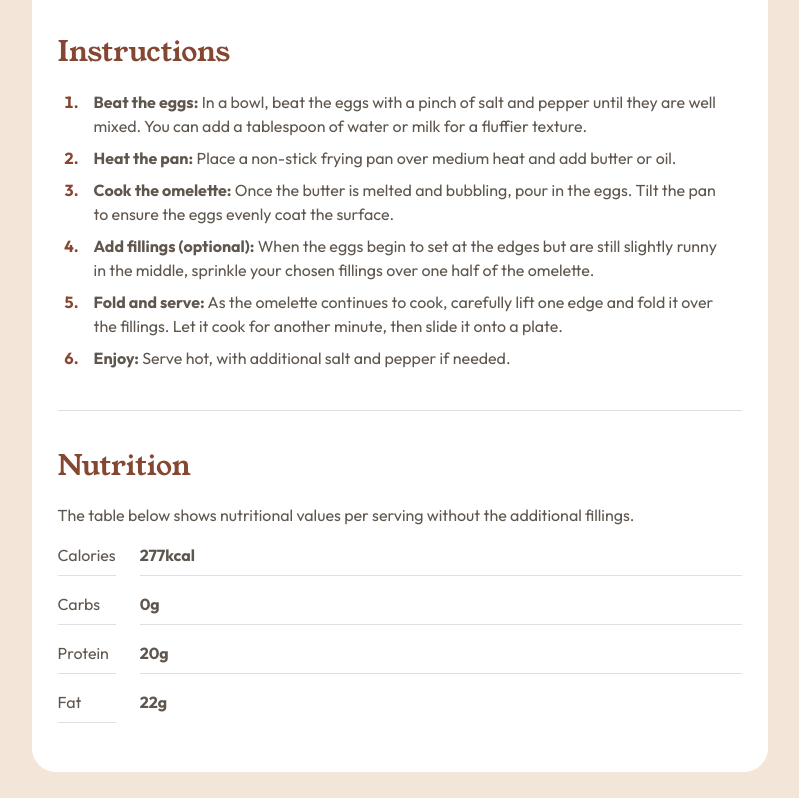
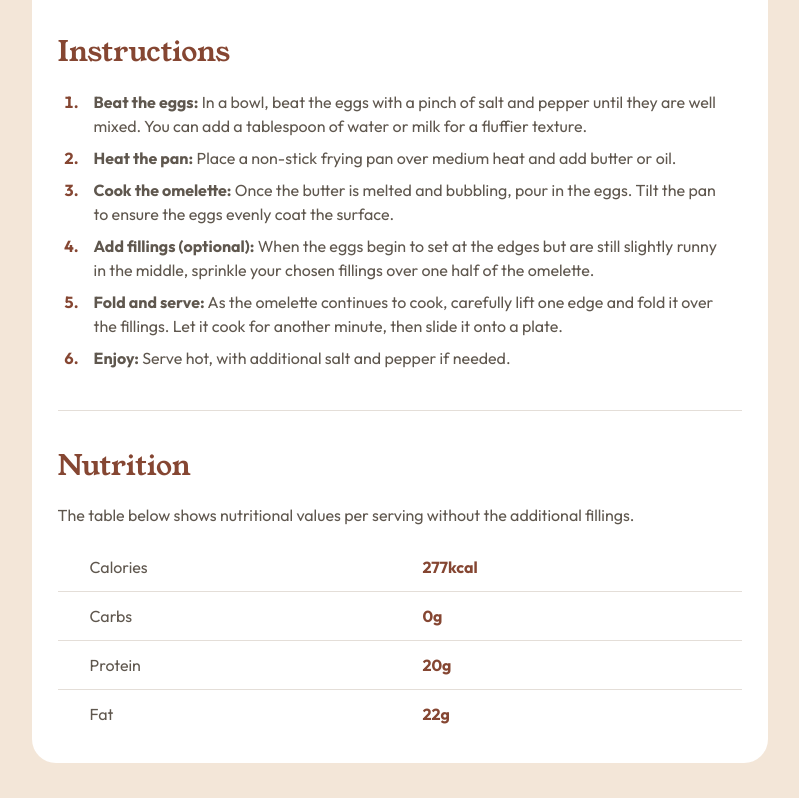
Before and after one commit to Celthros/recipe-page-challenge, a website: page index.html in a window 1280 px wide. Shown: the part 1028-1826 px from the top of the page, without its empty margins (240-1039 px from the left). Drawn offline with Linux system fonts and the light colour scheme.

Commit message:
Refactor table styles in SCSS and update HTML structure for recipe nutrition section

```diff
--- a/index.html
+++ b/index.html
@@ -6,7 +6,8 @@
 	<link rel="icon" type="image/png" sizes="32x32" href="./assets/images/favicon-32x32.png">
 	<link rel="preconnect" href="https://fonts.googleapis.com">
 	<link rel="preconnect" href="https://fonts.gstatic.com" crossorigin>
-	<link href="https://fonts.googleapis.com/css2?family=Outfit:wght@100..900&family=Young+Serif&display=swap" rel="stylesheet">
+	<link href="https://fonts.googleapis.com/css2?family=Outfit:wght@100..900&family=Young+Serif&display=swap"
+		  rel="stylesheet">
 	<link rel="preload" href="style.min.css" as="style" onload="this.rel='stylesheet'">
 	<noscript>
 		<link rel="stylesheet" href="style.min.css">
@@ -54,21 +55,26 @@
 			<h2 id="recipe-instructions-heading">Instructions</h2>
 
 			<ol>
-					<li><strong>Beat the eggs:</strong> In a bowl, beat the eggs with a pinch of salt and pepper until they are well mixed.
+				<li><strong>Beat the eggs:</strong> In a bowl, beat the eggs with a pinch of salt and pepper until they
+					are well mixed.
 					You can add a tablespoon of water or milk for a fluffier texture.
 				</li>
 
-					<li><strong>Heat the pan:</strong> Place a non-stick frying pan over medium heat and add butter or oil.</li>
+				<li><strong>Heat the pan:</strong> Place a non-stick frying pan over medium heat and add butter or oil.
+				</li>
 
-					<li><strong>Cook the omelette:</strong> Once the butter is melted and bubbling, pour in the eggs. Tilt the pan to ensure
+				<li><strong>Cook the omelette:</strong> Once the butter is melted and bubbling, pour in the eggs. Tilt
+					the pan to ensure
 					the eggs evenly coat the surface.
 				</li>
 
-					<li><strong>Add fillings (optional):</strong> When the eggs begin to set at the edges but are still slightly runny in the
+				<li><strong>Add fillings (optional):</strong> When the eggs begin to set at the edges but are still
+					slightly runny in the
 					middle, sprinkle your chosen fillings over one half of the omelette.
 				</li>
 
-					<li><strong>Fold and serve:</strong> As the omelette continues to cook, carefully lift one edge and fold it over the
+				<li><strong>Fold and serve:</strong> As the omelette continues to cook, carefully lift one edge and fold
+					it over the
 					fillings. Let it cook for another minute, then slide it onto a plate.
 				</li>
 
@@ -79,16 +85,28 @@
 		<section id="recipe-nutrition" aria-labelledby="recipe-nutrition-heading">
 			<h2 id="recipe-nutrition-heading">Nutrition</h2>
 			<p>The table below shows nutritional values per serving without the additional fillings.</p>
-				<dl>
-					<dt>Calories</dt>
-					<dd role="definition">277kcal</dd>
-					<dt>Carbs</dt>
-					<dd role="definition">0g</dd>
-					<dt>Protein</dt>
-					<dd role="definition">20g</dd>
-					<dt>Fat</dt>
-					<dd role="definition">22g</dd>
-				</dl>
+			<div class="responsive-table-container">
+			<table>
+				<tbody>
+				<tr>
+					<th scope="row">Calories</th>
+					<td>277kcal</td>
+				</tr>
+				<tr>
+					<th scope="row">Carbs</th>
+					<td>0g</td>
+				</tr>
+				<tr>
+					<th scope="row">Protein</th>
+					<td>20g</td>
+				</tr>
+				<tr>
+					<th scope="row">Fat</th>
+					<td>22g</td>
+				</tr>
+				</tbody>
+			</table>
+			</div>
 	</article>
 
 </main>
--- a/src/css/base/_base.scss
+++ b/src/css/base/_base.scss
@@ -112,18 +112,36 @@ hr {
   border           : none;
   }
 
-dl {
-  display: grid;
-  grid-template-columns: max-content 1fr;
-  gap: 0.5rem 1.5rem; /* row gap, column gap */
-  align-items: baseline;
+.responsive-table-container {
+  width      : 100%;
+  overflow-x : auto;
   }
 
-dt {
-
+table {
+  min-width       : 100%;
+  border-collapse : collapse;
   }
 
-dd {
-  font-weight: bold;
-  margin: 0; /* Remove default margin */
+tr {
+  border-bottom : 1px solid var(--color-Stone-150);
+
+  &:last-of-type {
+	border-bottom : none;
+	}
   }
+
+th {
+  padding     : 0.75rem 2rem;
+  font-weight : 400;
+  }
+
+td {
+  padding     : 0.75rem 2.5rem;
+  font-weight : bold;
+  color       : var(--color-Brown-800);
+  }
+
+th, td {
+  text-align  : left;
+  white-space : nowrap;
+  }
```
Also changed, not shown: style.min.css, 1 other file. Lines whose indentation alone changed are shown as unchanged.
